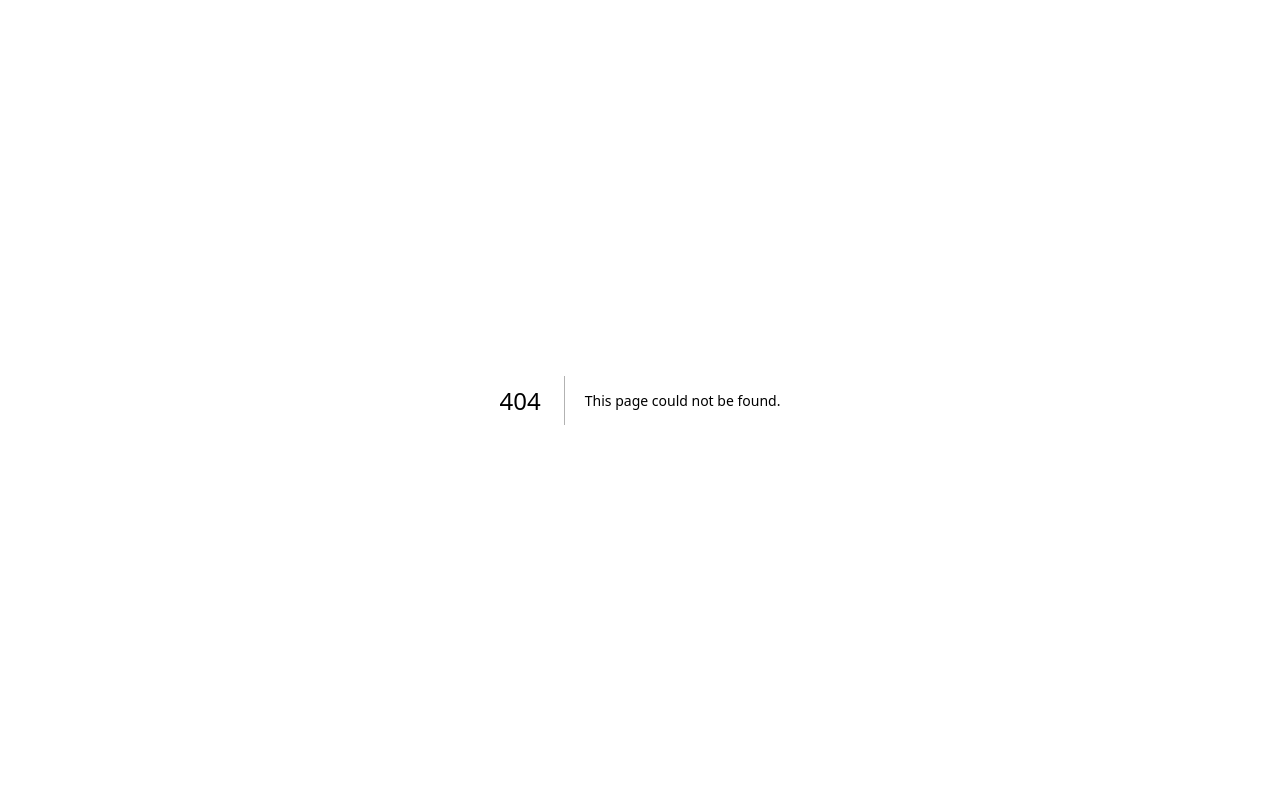
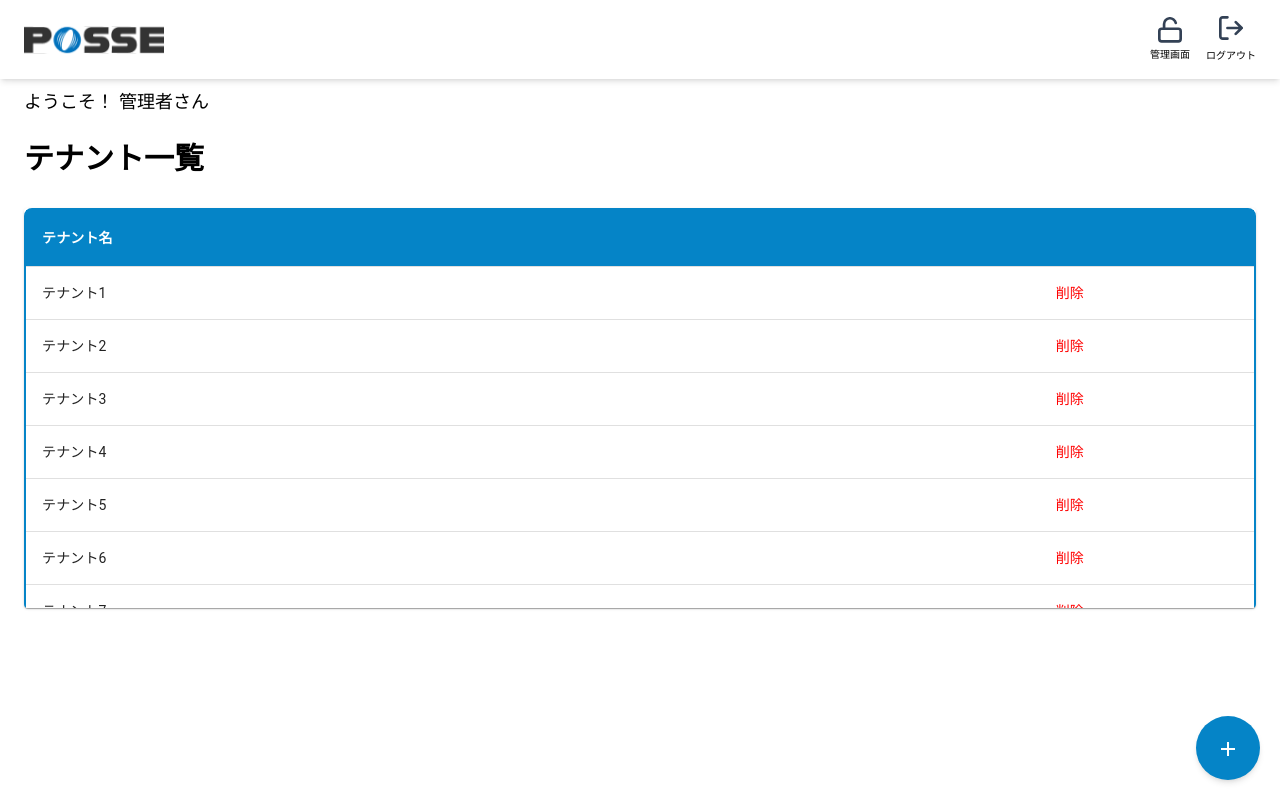
Before and after one commit to ryoikegata/event-matomeru, a Next.js app: page /admin in a window 1280 px wide. Before the commit this address had no page. Built offline with nearby package versions, Linux system fonts and the light colour scheme.

Commit message:
feat: :art: admin画面を作成

```diff
--- /dev/null
+++ b/src/app/admin/page.tsx
@@ -0,0 +1,74 @@
+'use client';
+import { Header } from "@/layout/Header/page";
+import Table from '@mui/material/Table';
+import TableBody from '@mui/material/TableBody';
+import TableCell from '@mui/material/TableCell';
+import TableContainer from '@mui/material/TableContainer';
+import TableHead from '@mui/material/TableHead';
+import TableRow from '@mui/material/TableRow';
+import Paper from '@mui/material/Paper';
+import AddIcon from "@mui/icons-material/Add";
+import React, { useCallback, useState } from "react";
+import { SwipeableDrawer } from "@/components/organisms/SwipeableDrawer/page";
+import { CreateTenantForm } from "@/components/organisms/CreateTenantForm/page";
+
+const data = [
+  { id: 1, tenantName: 'テナント1' },
+  { id: 2, tenantName: 'テナント2' },
+  { id: 3, tenantName: 'テナント3' },
+  { id: 4, tenantName: 'テナント4' },
+  { id: 5, tenantName: 'テナント5' },
+  { id: 6, tenantName: 'テナント6' },
+  { id: 7, tenantName: 'テナント7' },
+  { id: 8, tenantName: 'テナント8' },
+  { id: 9, tenantName: 'テナント9' },
+  { id: 10, tenantName: 'テナント10' },
+];
+export default function AdminHome() {
+  const [addTenantModal, setAddTenantModal] = useState<boolean>(false);
+  const handleAddTenantModal = useCallback(
+    (event: React.MouseEvent<HTMLButtonElement>) => {
+      event.stopPropagation();
+      setAddTenantModal(true);
+    },
+    []
+  );
+  return (
+    <>
+      <Header />
+      <main className="px-6 flex flex-col mt-20">
+        <p className="pt-2 text-lg">ようこそ！ 管理者さん</p>
+        <h1 className="flex pt-6 text-3xl font-bold">テナント一覧</h1>
+        <div className="mt-8">
+          <TableContainer component={Paper} style={{ maxHeight: 400 }}>
+            <Table style={{ width: "100%", textAlign: "center", display: "flex", flexDirection: "column", borderRadius: "8px" }} sx={{ border: '2px solid #0584c7' }}>
+              <TableHead style={{ width: "100%", backgroundColor: "#0584c7", position: "sticky", top: "0" }}>
+                <TableRow style={{ width: "100%", display: "flex", alignItems: "center", textAlign: "center" }}>
+                  <TableCell style={{ width: "100%", color: "white", fontWeight: "bold" }}>テナント名</TableCell>
+                </TableRow>
+              </TableHead>
+              <TableBody>
+                {data.map((tenant) => (
+                  <TableRow key={tenant.id} style={{ width: "100%", display: "flex", alignItems: "center", textAlign: "center" }}>
+                    <TableCell style={{ width: "70%" }}>{tenant.tenantName}</TableCell>
+                    <TableCell style={{ width: "30%", textAlign: "center", color: "red" }}><button>削除</button></TableCell>
+                  </TableRow>
+                ))}
+              </TableBody>
+            </Table>
+          </TableContainer>
+        </div>
+      </main>
+      <button onClick={handleAddTenantModal} className="absolute right-5 bottom-5 w-16 h-16 rounded-full bg-[#0584c7] text-white shadow-md">
+        <AddIcon />
+      </button>
+      <SwipeableDrawer
+        opened={addTenantModal}
+        speed={300}
+        onClose={() => setAddTenantModal(false)}
+      >
+        <CreateTenantForm />
+      </SwipeableDrawer>
+    </>
+  )
+}
--- a/src/app/admin/tenants/create/page.tsx
+++ /dev/null
@@ -1,30 +0,0 @@
-'use client';
-import { Header } from '@/layout/Header/page';
-import React from 'react';
-
-export default function CreateTenant() {
-  return (
-    <>
-      <Header />
-      <main className="flex min-h-screen justify-top flex-col px-6">
-        <p className="pt-2 text-lg">ようこそ！ 管理者さん</p>
-        <h1 className="flex pt-6 text-3xl font-bold">テナント作成</h1>
-        <form action="">
-          <div className="flex flex-col gap-8 mt-16">
-            <div className='flex flex-col gap-2 font-bold'>
-              <label htmlFor="name">テナント名<span className='text-red-500'>*</span></label>
-              <input type="text" id="name" className='border-2 h-10 rounded-md border-[#808080] px-2 font-normal' placeholder='テナント名を入力してください' />
-            </div>
-            <div className='flex flex-col gap-2 font-bold'>
-              <label htmlFor="name">メールアドレス<span className='text-red-500'>*</span></label>
-              <input type="text" id="email" className='border-2 h-10 rounded-md border-[#808080] px-2 font-normal' placeholder='メールアドレスを入力してください' />
-            </div>
-            <button type='submit' className="px-3 py-2 rounded-md font-medium bg-[#0584c7] text-white border-0 mt-8">
-              作成
-            </button>
-          </div>
-        </form>
-      </main>
-    </>
-  );
-}
--- /dev/null
+++ b/src/components/organisms/CreateTenantForm/page.tsx
@@ -0,0 +1,34 @@
+import { FC } from "react";
+
+export const CreateTenantForm: FC = () => {
+  return (
+    <form action="" className="bg-white px-3 pt-4 pb-6">
+      <h1 className="font-bold text-xl">テナント作成</h1>
+      <div className="flex flex-col items-center gap-4 pt-4">
+        <div className="w-full">
+          <label className="font-bold text-sm">
+            テナント名<span className="text-red-500"> *</span>
+          </label>
+          <input
+            type="text"
+            placeholder="テナント名を入力してください"
+            className="border px-3 py-2 mt-1 w-full rounded"
+          />
+        </div>
+        <div className="w-full">
+          <label className="font-bold text-sm">
+            メールアドレス<span className="text-red-500"> *</span>
+          </label>
+          <input
+            type="text"
+            placeholder="メールアドレスを入力してください"
+            className="border px-3 py-2 mt-1 w-full rounded"
+          />
+        </div>
+        <button className="text-white bg-[#0584c7] rounded-full w-72 text-lg font-bold py-2">
+          作成
+        </button>
+      </div>
+    </form>
+  );
+};
```
